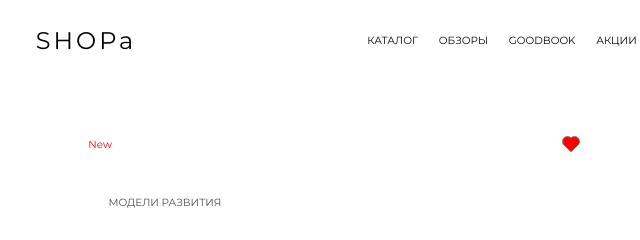
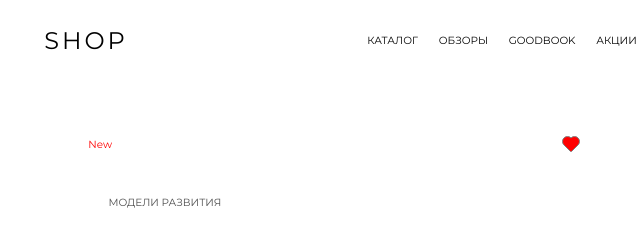
Before and after one commit to adkhambitious/e-commerce-page, a plain HTML site: page index.html in a window 1280 px wide. Shown: the top 240 px of the page, 42-682 px from the left. Drawn offline with Linux system fonts and the light colour scheme.

Commit message:
take out "a" symbol

```diff
--- a/index.html
+++ b/index.html
@@ -8,7 +8,7 @@
 </head>
 <body>
     <div id="first">
-        <div id="shop"><a href="#"><p>SHOPa</p></a></div>
+        <div id="shop"><a href="#"><p>SHOP</p></a></div>
         <div id="menu">
             <ul>
                 <li><a href=""><p>КАТАЛОГ</p></a></li>
```
